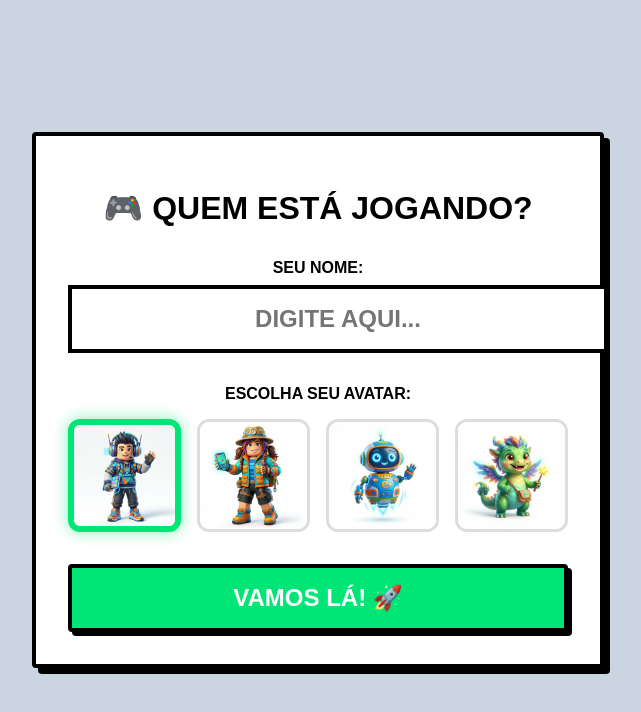
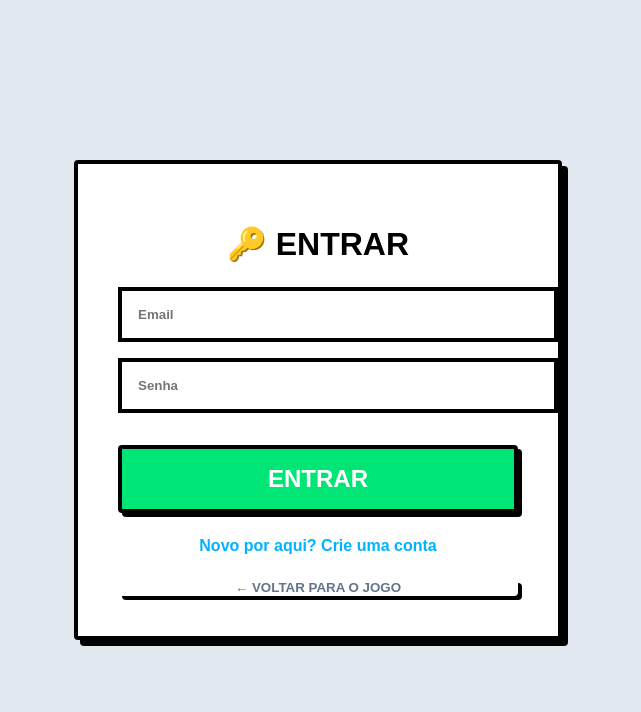
Before and after one commit to Etoniolo77/saga-matemagica, a React (Vite) app: page / in a window 1280 px wide. Shown: the top 712 px of the page, without its empty margins (322-963 px from the left). Built offline with nearby package versions, Linux system fonts and the light colour scheme.

Commit message:
Fix: Lock app behind login and restore game functions

```diff
--- a/src/App.jsx
+++ b/src/App.jsx
@@ -18,21 +18,27 @@ import OnboardingSettings from './components/OnboardingSettings';
 function App() {
   const settings = settingsService.getConfig();
   const [session, setSession] = useState(null);
-  const [screen, setScreen] = useState(!settings.childName ? 'profile' : 'intro');
-  // intro | map | quest | bank | store | parent | profile | auth
-  const [currentQuest, setCurrentQuest] = useState(null);
+  const [loading, setLoading] = useState(true);
+  const [screen, setScreen] = useState('intro');
 
   // HUD states bound to GameManager
   const [lives, setLives] = useState(gameManager.lives);
   const [energy, setEnergy] = useState(gameManager.energy);
   const [balance, setBalance] = useState(gameManager.balance);
   const [remainingSkips, setRemainingSkips] = useState(gameManager.checkAndResetSkips());
+  const [currentQuest, setCurrentQuest] = useState(null);
 
   useEffect(() => {
     supabaseService.getSession().then(session => {
       setSession(session);
+      if (!session) {
+        setScreen('auth');
+      } else if (!settings.childName) {
+        setScreen('profile');
+      }
+      setLoading(false);
     });
-  }, []);
+  }, [settings.childName]);
 
   const startAdventure = () => {
     const config = settingsService.getConfig();
@@ -48,50 +54,71 @@ function App() {
   const handleLogout = async () => {
     await supabaseService.signOut();
     setSession(null);
-    setScreen('intro');
+    setScreen('auth');
   };
 
   const handleLevelComplete = () => {
-    // Refresh stats
     setEnergy(gameManager.energy);
     setLives(gameManager.lives);
     setBalance(gameManager.balance);
     setRemainingSkips(gameManager.checkAndResetSkips());
 
-    // Get next question immediately
     const nextQ = gameManager.getNextQuestion();
     setCurrentQuest(nextQ);
   };
 
   const handlePurchase = (itemName, price) => {
     if (gameManager.buyItem(itemName, price)) {
-      setBalance(gameManager.balance); // Atualiza vivo no display assim que clica!
+      setBalance(gameManager.balance);
     }
   };
+
+  if (loading) return <div className="screen" style={{display:'flex', alignItems:'center', justifyContent:'center'}}><h1>CARREGANDO...</h1></div>;
 
   return (
     <div className="app-container">
       <AnimatePresence mode="wait">
-        {screen === 'intro' && <IntroScreen key="intro" onStart={startAdventure} onParentAccess={() => setScreen('parent')} />}
-        {screen === 'map' && <MapScreen key="map" onSelectWorld={startWorld} onOpenBank={() => setScreen('bank')} onOpenStore={() => setScreen('store')} energy={energy} lives={lives} balance={balance} />}
-        {screen === 'bank' && <BankScreen key="bank" onBack={() => setScreen('quest')} balance={balance} history={gameManager.history} />}
-        {screen === 'store' && <StoreScreen key="store" onBack={() => setScreen('quest')} balance={balance} onPurchase={handlePurchase} />}
-        {screen === 'parent' && session && (
-          <ParentDashboard key="parent" onBack={() => setScreen('intro')} onLogout={handleLogout} />
-        )}
-        {screen === 'parent' && !session && (
+        {screen === 'auth' && (
           <AuthScreen
             key="auth"
-            onAuthSuccess={() => {
-              supabaseService.getSession().then(s => { setSession(s); setScreen('parent'); });
+            onAuthSuccess={(s) => {
+              setSession(s);
+              setScreen(!settings.childName ? 'profile' : 'intro');
             }}
-            onBack={() => setScreen('intro')}
+            onBack={() => setScreen('auth')}
           />
         )}
+
+        {screen === 'intro' && session && (
+          <IntroScreen
+            key="intro"
+            onStart={startAdventure}
+            onParentAccess={() => setScreen('parent')}
+          />
+        )}
+
+        {screen === 'parent' && session && (
+          <ParentDashboard
+            key="parent"
+            onBack={() => setScreen('intro')}
+            onLogout={handleLogout}
+          />
+        )}
+
         {screen === 'onboarding' && (
-          <OnboardingSettings key="onboarding" onComplete={startAdventure} />
+          <OnboardingSettings
+            key="onboarding"
+            onComplete={startAdventure}
+          />
         )}
-        {screen === 'profile' && <ChildProfileScreen key="profile" onComplete={() => setScreen('intro')} />}
+
+        {screen === 'profile' && session && (
+          <ChildProfileScreen
+            key="profile"
+            onComplete={() => setScreen('intro')}
+          />
+        )}
+
         {screen === 'quest' && currentQuest && (
           <QuestCard
             key={currentQuest.id}
@@ -116,9 +143,16 @@ function App() {
             onOpenStore={() => setScreen('store')}
             onExit={() => setScreen('intro')}
             onChangeSubject={() => setScreen('onboarding')}
-            syncStats={() => { setEnergy(gameManager.energy); setLives(gameManager.lives); setBalance(gameManager.balance); }}
+            syncStats={() => {
+                setEnergy(gameManager.energy);
+                setLives(gameManager.lives);
+                setBalance(gameManager.balance);
+            }}
           />
         )}
+
+        {screen === 'bank' && <BankScreen key="bank" onBack={() => setScreen('quest')} balance={balance} history={gameManager.history} />}
+        {screen === 'store' && <StoreScreen key="store" onBack={() => setScreen('quest')} balance={balance} onPurchase={handlePurchase} />}
       </AnimatePresence>
     </div>
   );
```
